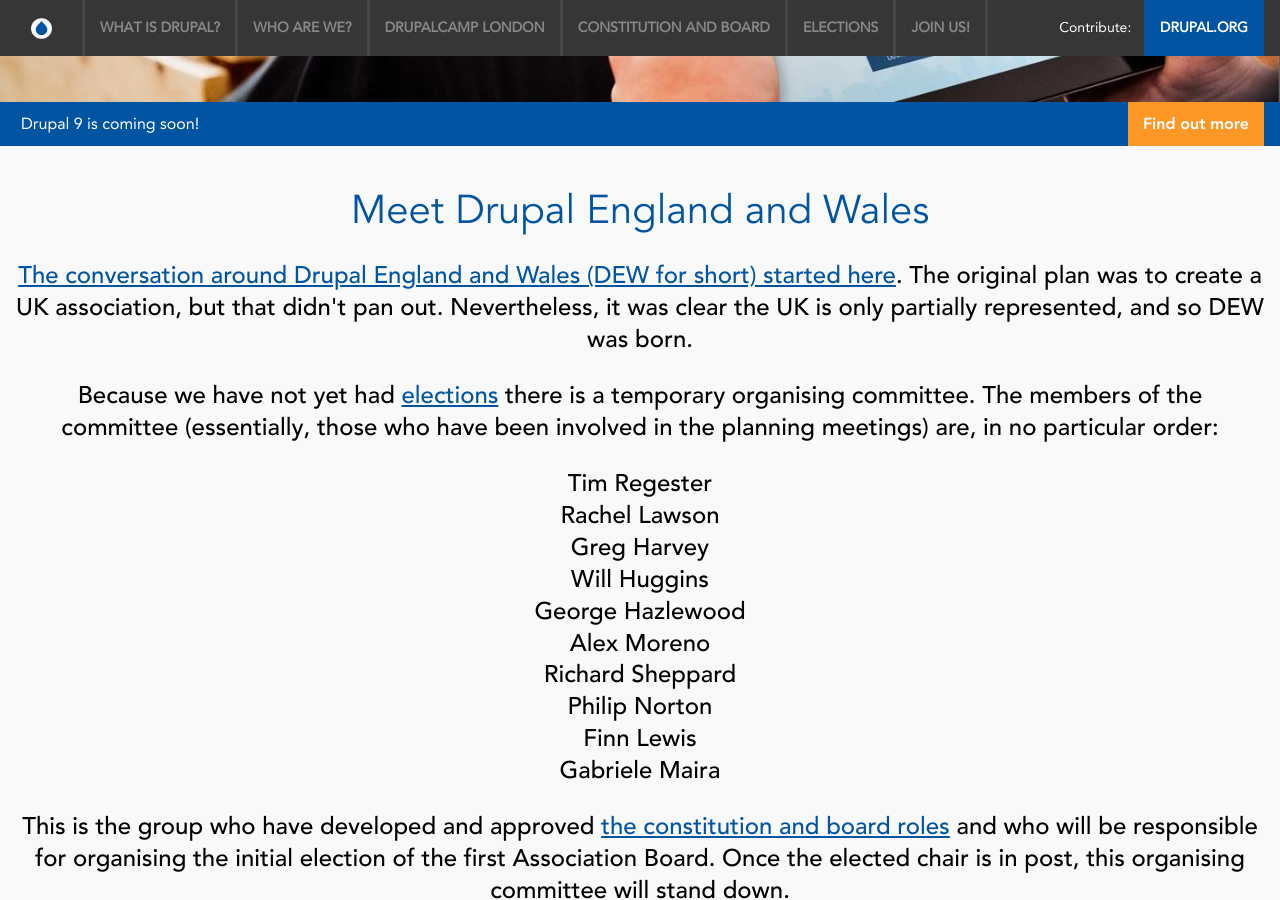
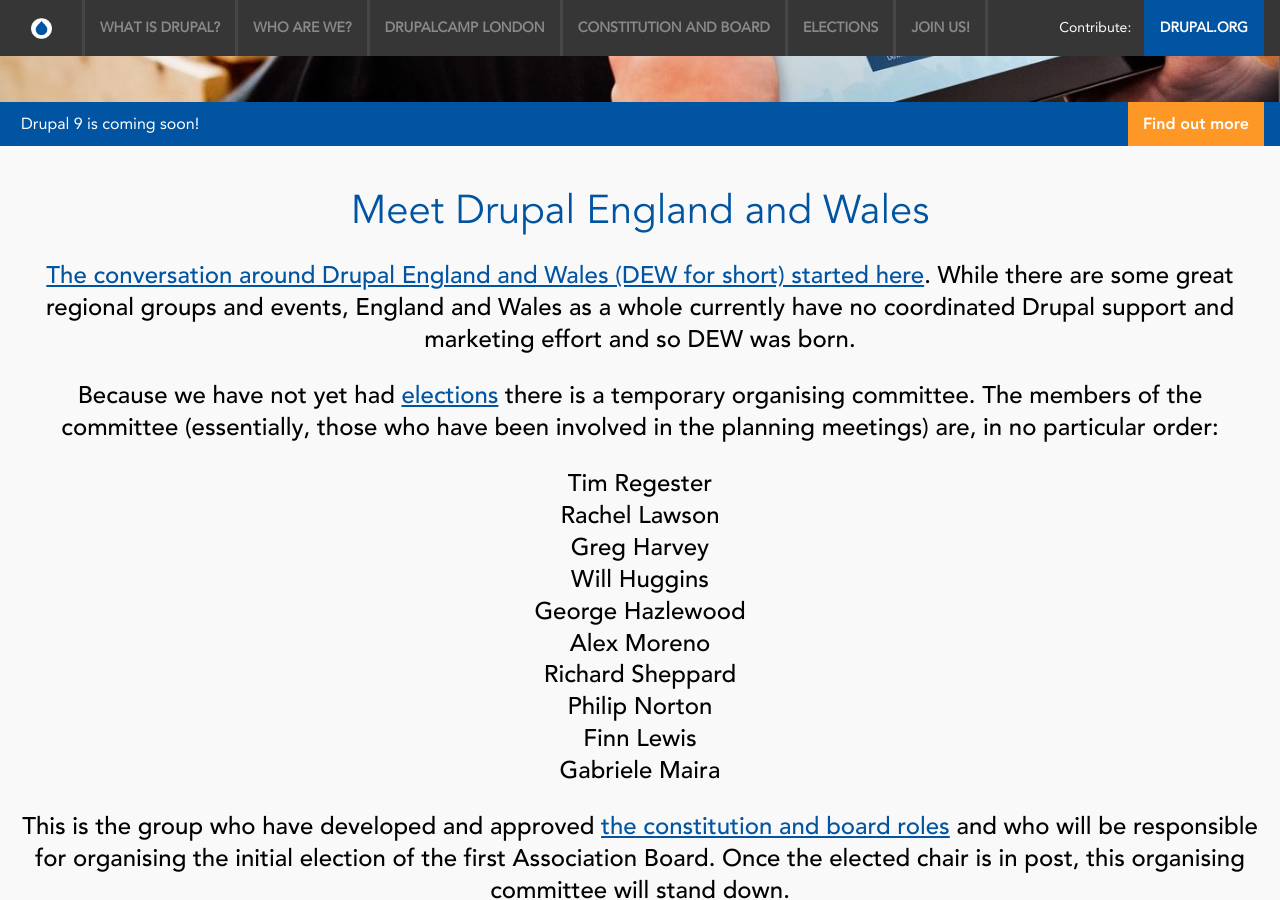
Before and after one commit to Drupal-England-Wales/drupal-england-wales.github.io, a Jekyll site: the page built from who-are-dew.html, in a window 1280 px wide and 900 px high, scrolled down 310 px. Built offline with Jekyll 4.4.1, drawn with Linux system fonts in a browser that asks for light colours; some web fonts are replaced.

Commit message:
Altering DEW page wording after complaint via Slack.

```diff
--- a/who-are-dew.html
+++ b/who-are-dew.html
@@ -10,9 +10,16 @@
 next_button_link: /drupalcamp-london.html
 ---
 <div>
-	<p><a href="https://groups.drupal.org/node/535604">The conversation around Drupal England and Wales (DEW for short) started here</a>. The original plan was to create a UK association, but that didn't pan out. Nevertheless, it was clear the UK is only partially represented, and so DEW was born.</p>
+	<p><a href="https://groups.drupal.org/node/535604">The conversation around
+		Drupal England and Wales (DEW for short) started here</a>. While there are
+		some great regional groups and events, England and Wales as a whole
+		currently have no coordinated Drupal support and marketing effort and so DEW
+		was born.</p>
 
-<p>Because we have not yet had <a href="/elections.html">elections</a> there is a temporary organising committee. The members of the committee (essentially, those who have been involved in the planning meetings) are, in no particular order:</p>
+<p>Because we have not yet had <a href="/elections.html">elections</a> there is
+	a temporary organising committee. The members of the committee (essentially,
+	those who have been involved in the planning meetings) are, in no particular
+	order:</p>
 
 <p>
 	Tim Regester<br>
@@ -27,6 +34,10 @@
 	Gabriele Maira
 </p>
 
-<p>This is the group who have developed and approved <a href="/constitution-and-board.html">the constitution and board roles</a> and who will be responsible for organising the initial election of the first Association Board. Once the elected chair is in post, this organising committee will stand down.</p>
+<p>This is the group who have developed and approved
+	<a href="/constitution-and-board.html">the constitution and board roles</a>
+	and who will be responsible for organising the initial election of the first
+	Association Board. Once the elected chair is in post, this organising
+	committee will stand down.</p>
 
 </div>
```
